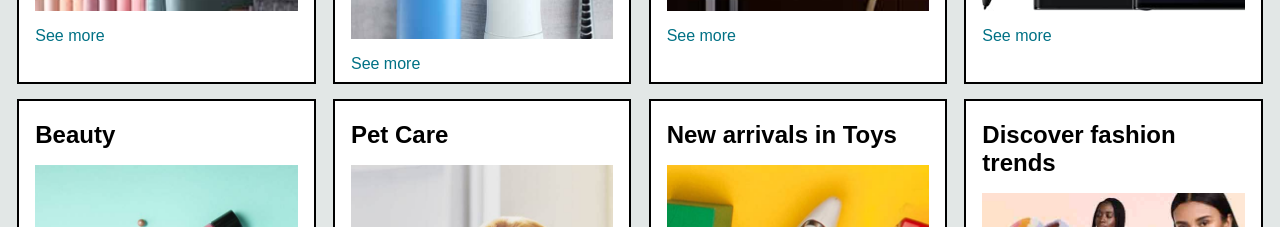
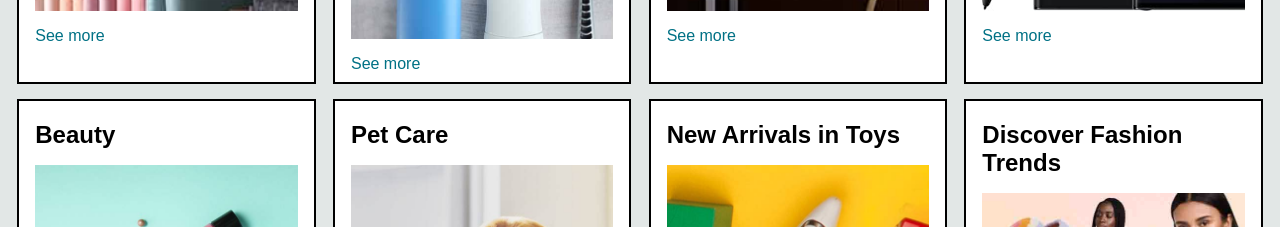
Before and after one commit to Riddhima-Singh/Amazon-Clone, a plain HTML site: page index.html in a window 1280 px wide. Shown: the part 820-1047 px from the top of the page. Drawn offline with nearby package versions, Linux system fonts and the light colour scheme.

Commit message:
index.html

```diff
--- a/index.html
+++ b/index.html
@@ -125,7 +125,7 @@
 
         <div class="box7 box">
             <div class="box-content">
-                <h2>New arrivals in Toys</h2>
+                <h2>New Arrivals in Toys</h2>
             <div class="box-img" style="background-image: url(images/box7_image.jpg);"></div>
             <p>See more</p>
             </div>
@@ -133,7 +133,7 @@
 
         <div class="box8 box">
             <div class="box-content">
-                <h2>Discover fashion trends</h2>
+                <h2>Discover Fashion Trends</h2>
             <div class="box-img" style="background-image: url(images/box8_image.jpg);"></div>
             <p>See more</p>
             </div>
```
